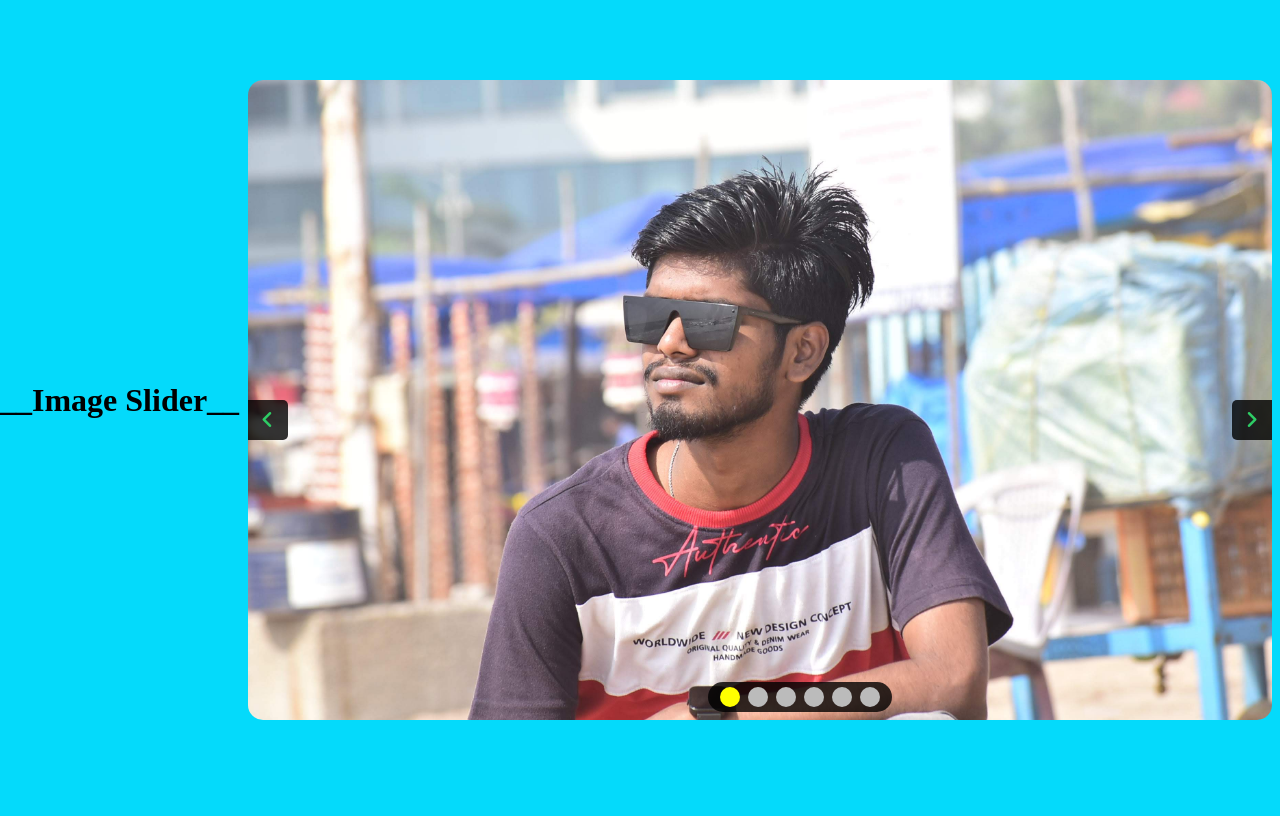
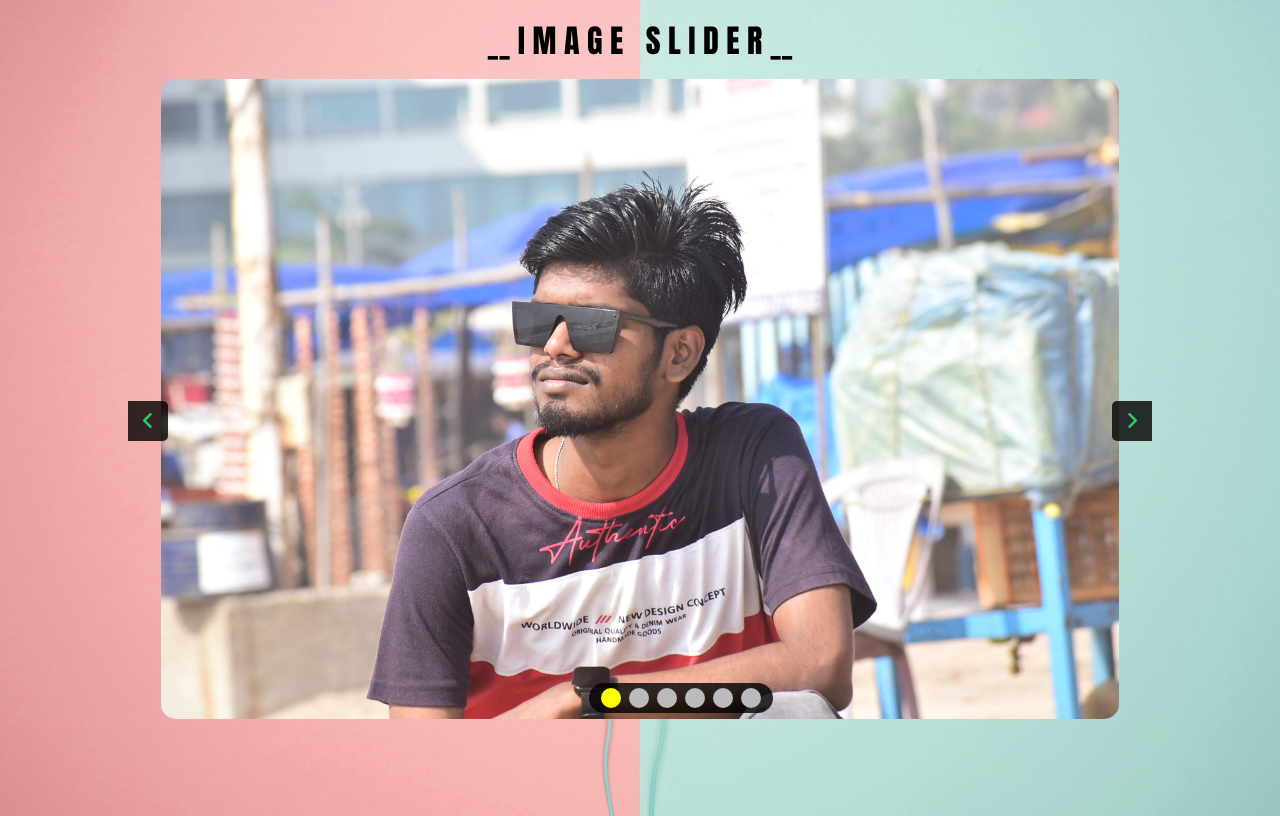
Before and after one commit to soumya3969/TAIRP, a plain HTML site: page Level_1/Slider/index.html in a window 1280 px wide. Drawn offline with Linux system fonts and the light colour scheme.

Commit message:
image slider completed

```diff
--- a/Level_1/Slider/index.html
+++ b/Level_1/Slider/index.html
@@ -13,7 +13,7 @@
     <title>Image Slider</title>
   </head>
   <body>
-    <center><h1>__Image Slider__</h1></center>
+    <center><h1>__ I M A G E &nbsp; S L I D E R __</h1></center>
     <div class="container">
       <div class="image">
         <img src="./assets/i (1).JPG" alt="" />
--- a/Level_1/Slider/style.css
+++ b/Level_1/Slider/style.css
@@ -1,19 +1,29 @@
-*{
+* {
   margin: 0;
   padding: 0;
   box-sizing: border-box;
 }
 
-body{
+body {
   width: 100%;
   height: 100vh;
+
+  background: url(./assets/bgc.jpg) no-repeat;
+  background-size: cover;
+  background-position: center center;
+  background-attachment: fixed;
+}
+h1 {
+  margin: 1rem;
+  font-family: Impact, 'Haettenschweiler', 'Arial Narrow Bold', sans-serif;
+  font-weight: 600;
+}
+
+.container {
+  margin-top: 2rem;
   display: flex;
   align-items: center;
   justify-content: center;
-    background: hsl(188, 97%, 50%);
-}
-
-.container{
   width: 80%;
   height: 80vh;
   margin: auto;
@@ -21,11 +31,11 @@ body{
   scroll-behavior: smooth;
 }
 
-.container .image{
+.container .image {
   display: none;
 }
 
-.container .image img{
+.container .image img {
   width: 100%;
   height: 80vh;
   object-fit: cover;
@@ -33,7 +43,7 @@ body{
   overflow: hidden;
 }
 
-.container .button{
+.container .button {
   position: absolute;
   top: 50%;
   left: 0;
@@ -43,7 +53,7 @@ body{
   z-index: 5;
 }
 
-.container .button a{
+.container .button a {
   width: 40px;
   height: 40px;
   text-align: center;
@@ -57,15 +67,15 @@ body{
   user-select: none;
 }
 
-.container .button .prev{
+.container .button .prev {
   border-radius: 0 5px 5px 0;
 }
 
-.container .button .next{
+.container .button .next {
   border-radius: 5px 0 0 5px;
 }
 
-.dots{
+.dots {
   text-align: center;
   position: absolute;
   bottom: 8px;
@@ -74,10 +84,9 @@ body{
   padding: 5px 10px;
   height: 30px;
   border-radius: 15px;
-
 }
 
-.dot{
+.dot {
   cursor: pointer;
   height: 20px;
   width: 20px;
@@ -87,6 +96,7 @@ body{
   margin: 0 2px;
 }
 
-.active, .dot:hover{
+.active,
+.dot:hover {
   background: yellow;
 }
```
Also changed, not shown: Level_1/Slider/assets/bgc.jpg (added). Lines whose indentation alone changed are shown as unchanged.
